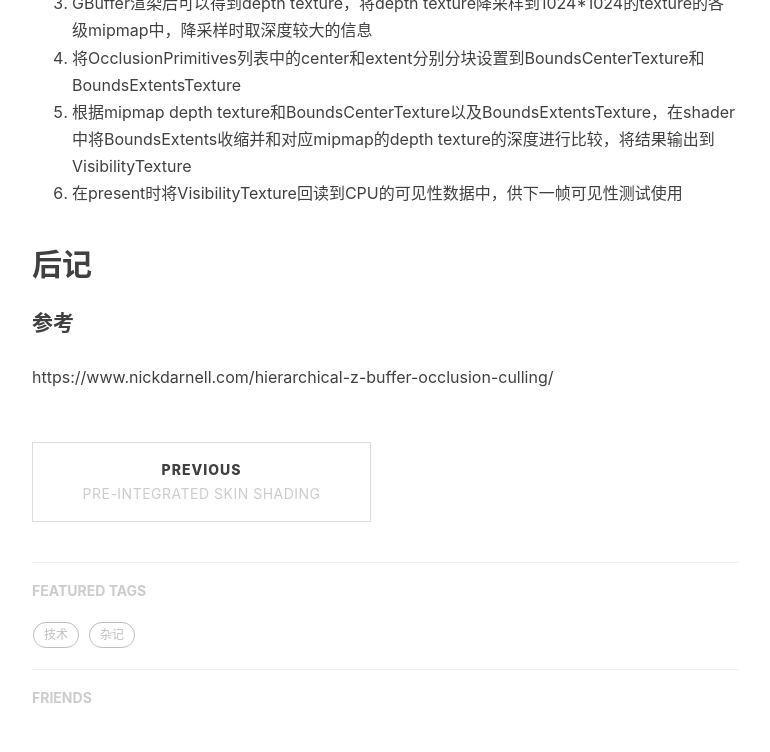
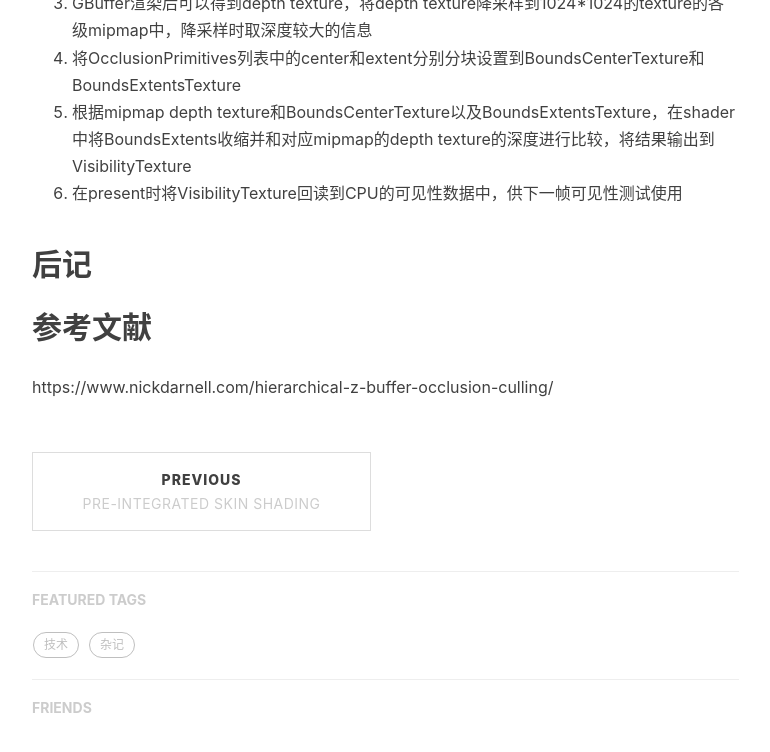
Before and after one commit to huangx916/huangx916.github.io, a Jekyll site: the page built from _posts/2019-09-16-hzb.markdown, in a window 1280 px wide and 900 px high, scrolled down 1035 px, cut to the strip 0-759 px from the top of the window. Shown: the top 752 px of the strip, without its empty margins (233-1003 px from the left). Built offline with Jekyll 4.4.1, drawn with Linux system fonts in a browser that asks for light colours; nearby versions of some CDN libraries; comment, search, counter and statistics services are not loaded.

Commit message:
Update 2019-09-16-hzb.markdown

```diff
--- a/_posts/2019-09-16-hzb.markdown
+++ b/_posts/2019-09-16-hzb.markdown
@@ -25,5 +25,6 @@ unreal的hzb oc相比unity的umbra oc性能提升显著。由于unity源码受
 6. 在present时将VisibilityTexture回读到CPU的可见性数据中，供下一帧可见性测试使用
 
 ## 后记
-#### 参考
+
+## 参考文献
 https://www.nickdarnell.com/hierarchical-z-buffer-occlusion-culling/
```
